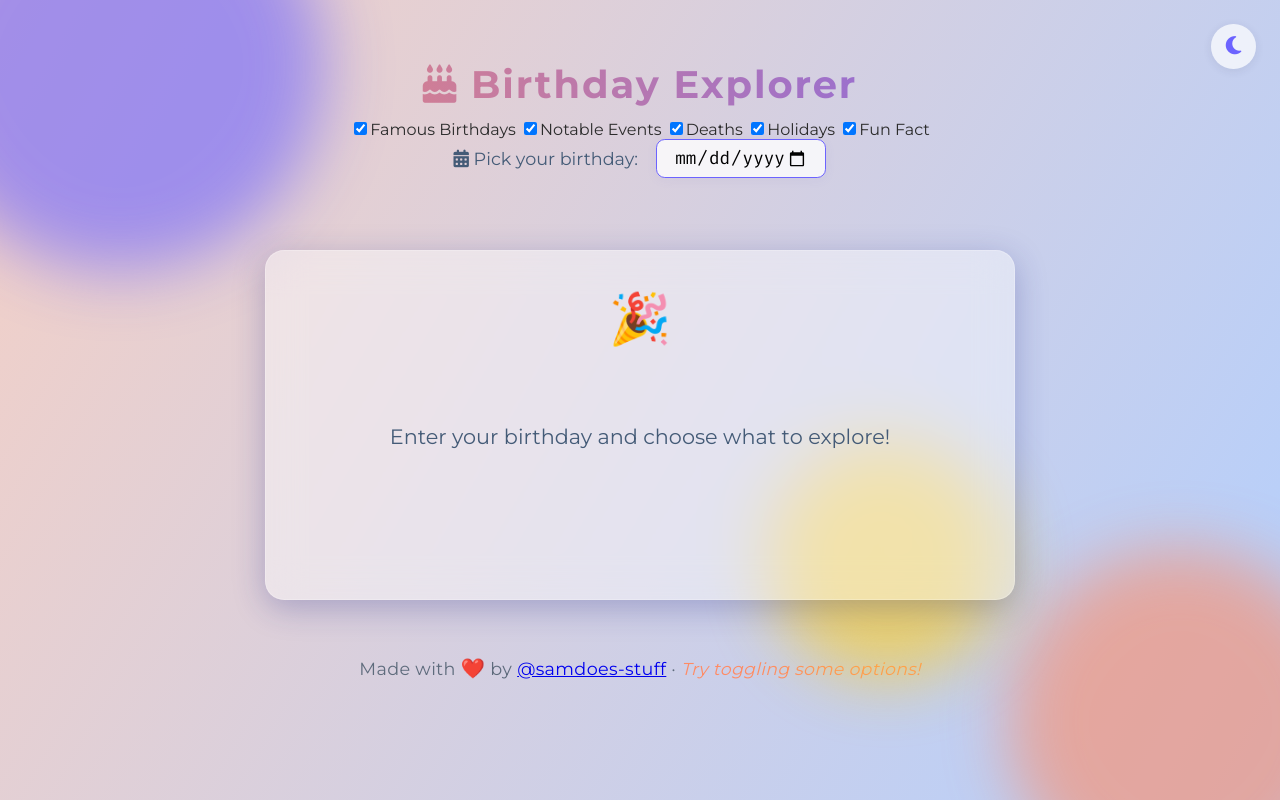
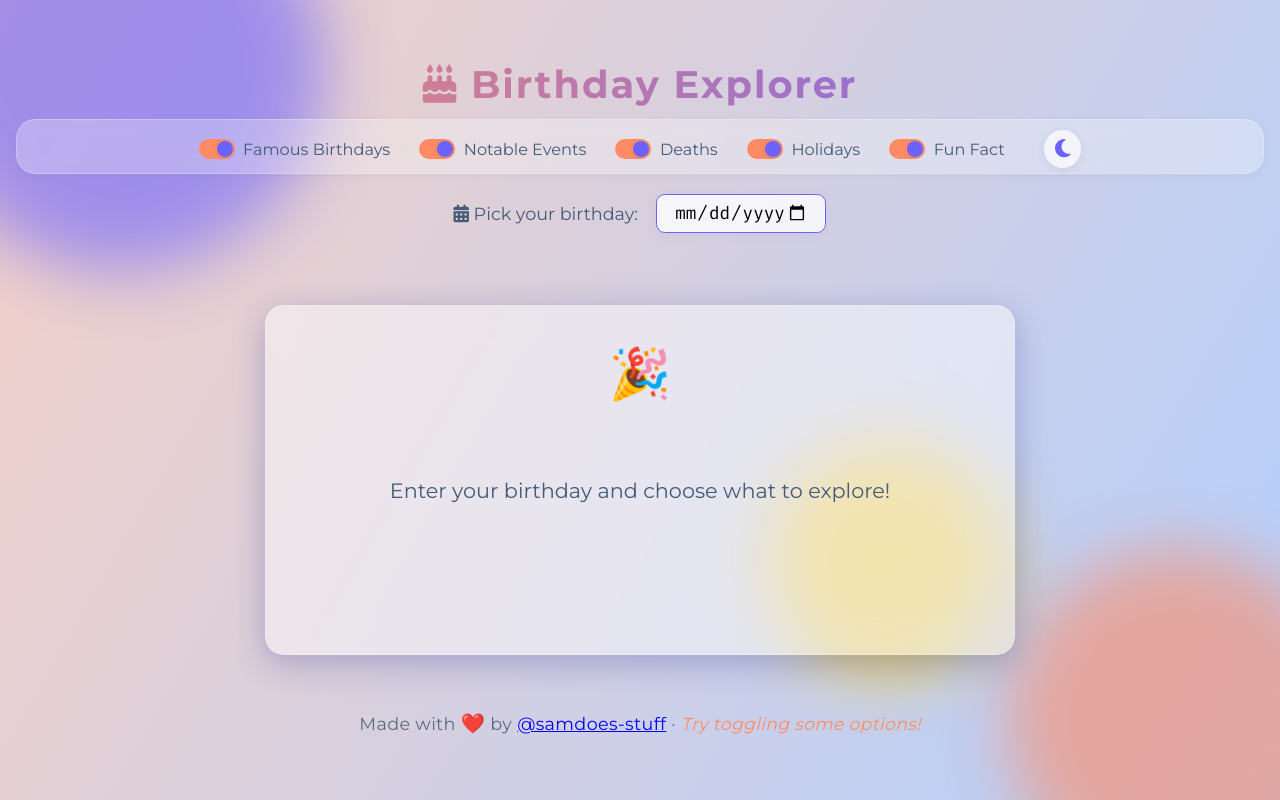
Before and after one commit to samdoes-stuff/samdoes-stuff.github.io, a plain HTML site: page index.html in a window 1280 px wide. Drawn offline with Linux system fonts and the light colour scheme.

```diff
--- a/styles.css
+++ b/styles.css
@@ -1,7 +1,7 @@
 :root {
   --bg1: #f5d0c5;
   --bg2: #b3cffe;
-  --card-bg: rgba(255,255,255,0.42);
+  --card-bg: rgba(255,255,255,0.45);
   --card-blur: 18px;
   --glass-border: rgba(255,255,255,0.23);
   --shadow: 0 8px 32px 0 rgba(31,38,135,0.28);
@@ -22,7 +22,7 @@ body {
   color: var(--text);
   background: linear-gradient(120deg, var(--bg1) 0%, var(--bg2) 100%);
   overflow-x: hidden;
-  transition: background 1s;
+  transition: background 1s, color 1s;
   position: relative;
 }
 .bg-animated {
@@ -88,19 +88,79 @@ header h1 {
   border-color: var(--accent2);
   box-shadow: 0 0 0 3px #ff8b6433;
 }
+.options-panel {
+  display: flex;
+  flex-wrap: wrap;
+  justify-content: center;
+  gap: 0.5em 1.1em;
+  align-items: center;
+  margin-bottom: 1.2em;
+  margin-top: 0.4em;
+  background: rgba(255,255,255,0.28);
+  border-radius: 1.2em;
+  padding: 0.6em 0.6em 0.3em 0.6em;
+  box-shadow: 0 2px 10px rgba(120,120,120,0.06);
+  font-size: 1.01em;
+  border: 1.5px solid var(--glass-border);
+  backdrop-filter: blur(8px);
+  position: relative;
+}
+.switch {
+  display: flex;
+  align-items: center;
+  cursor: pointer;
+  user-select: none;
+  padding: 0.18em 0.7em 0.18em 0;
+}
+.switch input[type="checkbox"] {
+  display: none;
+}
+.slider {
+  width: 36px;
+  height: 20px;
+  background: #ddd;
+  border-radius: 10px;
+  display: inline-block;
+  position: relative;
+  margin-right: 0.3em;
+  transition: background 0.3s;
+}
+.slider:before {
+  content: "";
+  position: absolute;
+  left: 2px;
+  top: 2px;
+  width: 16px;
+  height: 16px;
+  background: #fff;
+  border-radius: 50%;
+  transition: transform 0.3s;
+  box-shadow: 0 1px 4px rgba(0,0,0,0.08);
+}
+.switch input[type="checkbox"]:checked + .slider {
+  background: var(--accent2);
+}
+.switch input[type="checkbox"]:checked + .slider:before {
+  transform: translateX(16px);
+  background: var(--accent);
+}
+.label-txt {
+  margin-left: 0.23em;
+  font-weight: 500;
+  font-size: 1em;
+  color: var(--label);
+}
 #darkToggle {
-  position: absolute;
-  top: 24px;
-  right: 24px;
   background: rgba(255,255,255,0.7);
   border: none;
   border-radius: 50%;
   font-size: 1.3rem;
-  padding: 0.5em 0.7em;
+  padding: 0.35em 0.52em;
   color: var(--accent);
   box-shadow: 0 2px 10px rgba(40,40,80,0.09);
   transition: background 0.3s, color 0.3s;
   cursor: pointer;
+  margin-left: 0.5em;
   z-index: 3;
 }
 #darkToggle:hover { background: var(--accent); color: #fff; }
```
